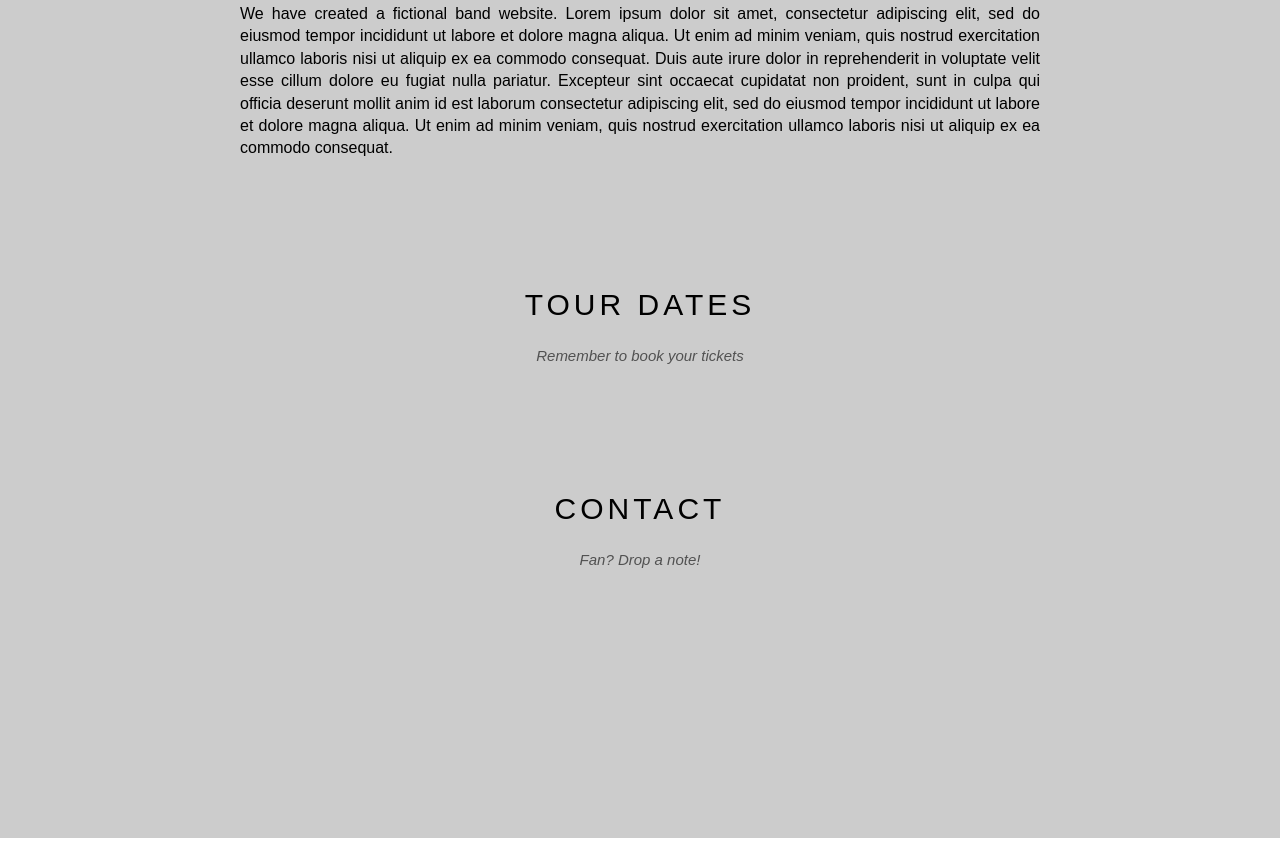
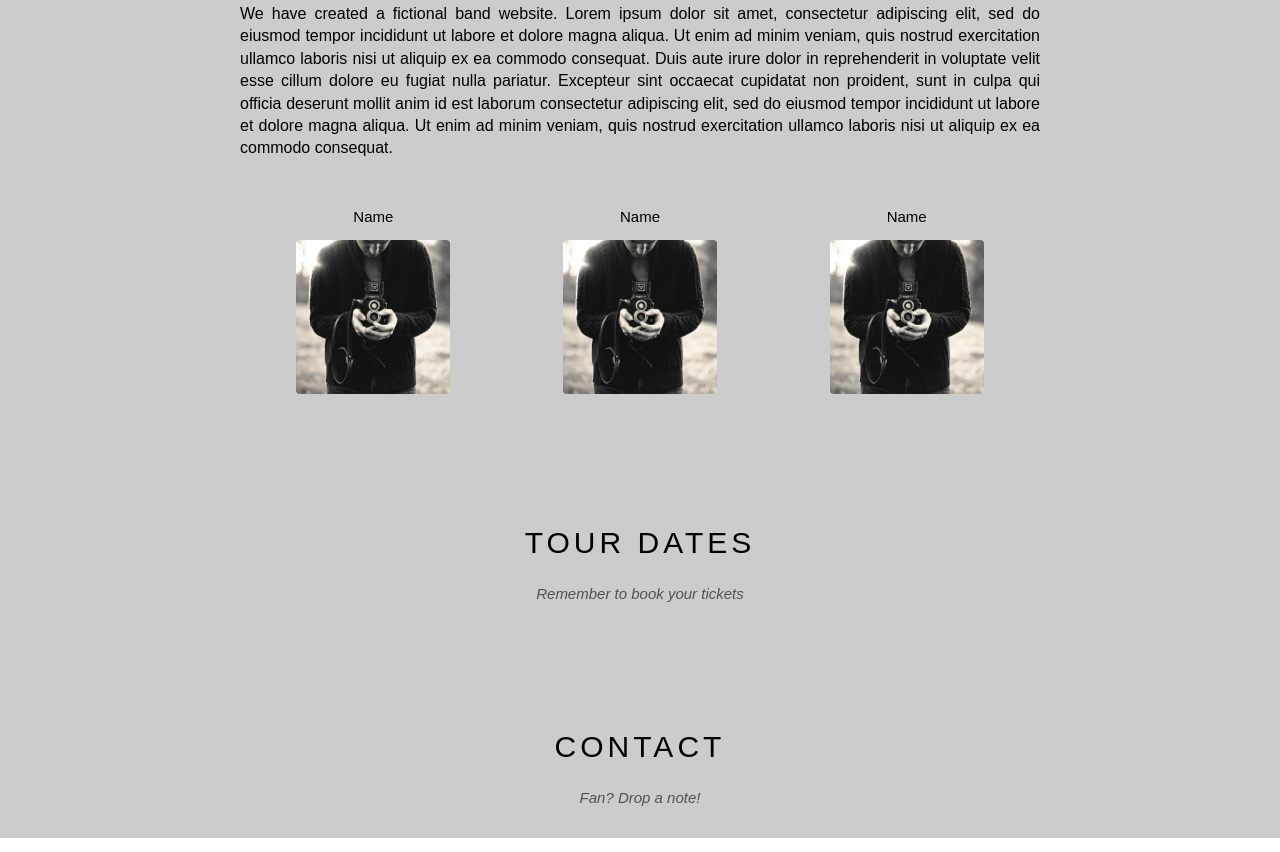
Before and after one commit to batthanhvan/The-band, a plain HTML site: page index.html in a window 1280 px wide. Shown: the part 848-1700 px from the top of the page. Drawn offline with Linux system fonts and the light colour scheme.

Commit message:
Team section CSS

```diff
--- a/assets/css/style.css
+++ b/assets/css/style.css
@@ -17,6 +17,9 @@
 3. Màu sắc
 4. Kiểu dáng (kiểu chữ, hình tròn, vuông,..v..v..)
 */
+.clear {
+    clear: both;
+}
 
 html{
     font-family: Arial, Helvetica, sans-serif;
@@ -121,7 +124,7 @@ html{
     position: relative;
     margin-top: 46px;
     padding-top: 50%;
-    background: url('/assets/img/chicago.jpg') top center / cover no-repeat;
+    background: url('/assets/img/slider/chicago.jpg') top center / cover no-repeat;
 }
 
 #slider .text-content{
@@ -184,6 +187,29 @@ html{
     line-height: 1.4;
 }
 
+#content .member-list {
+    margin-top: 48px;
+    /* overflow: hidden; */
+}
+
+#content .member-item {
+    float: left;
+    width: calc(100%/3);
+    text-align: center;
+
+}
+
+#content .member-name {
+    font-size: 15px;
+}
+
+#content .member-img {
+    width: 154px;
+    margin-top: 15px;
+    border-radius: 4px;
+
+}
+
 #footer{
 
 }
--- a/index.html
+++ b/index.html
@@ -68,6 +68,32 @@
                     We have created a fictional band website. Lorem ipsum dolor sit amet, consectetur adipiscing elit, sed do eiusmod tempor incididunt ut labore et dolore magna aliqua. Ut enim ad minim veniam, quis nostrud exercitation ullamco laboris nisi ut aliquip ex ea commodo consequat. Duis aute irure dolor in reprehenderit in voluptate velit esse cillum dolore eu fugiat nulla pariatur. Excepteur sint occaecat cupidatat non proident, sunt in culpa qui officia deserunt mollit anim id est laborum consectetur adipiscing elit, sed do eiusmod tempor incididunt ut labore et dolore magna aliqua. Ut enim ad minim veniam, quis nostrud exercitation ullamco laboris nisi ut aliquip ex ea commodo consequat.
                 </p>
 
+                <div class="member-list">
+                    <div class="member-item">
+                        <p class="member-name">
+                            Name
+                        </p>
+                        <img src="./assets/img/band/bandmember.jpg" alt="Name" class="member-img">
+                    </div>
+
+                    <div class="member-item">
+                        <p class="member-name">
+                            Name
+                        </p>
+                        <img src="./assets/img/band/bandmember.jpg" alt="Name" class="member-img">
+                    </div>
+
+                    <div class="member-item">
+                        <p class="member-name">
+                            Name
+                        </p>
+                        <img src="./assets/img/band/bandmember.jpg" alt="Name" class="member-img">
+                    </div>
+                    <div class="clear"></div>
+                </div>
+
+
+
             </div>
 
             <!-- Tour section -->
```
Also changed, not shown: assets/img/band/bandmember.jpg (added), assets/img/slider/chicago.jpg (renamed from assets/img/chicago.jpg).
